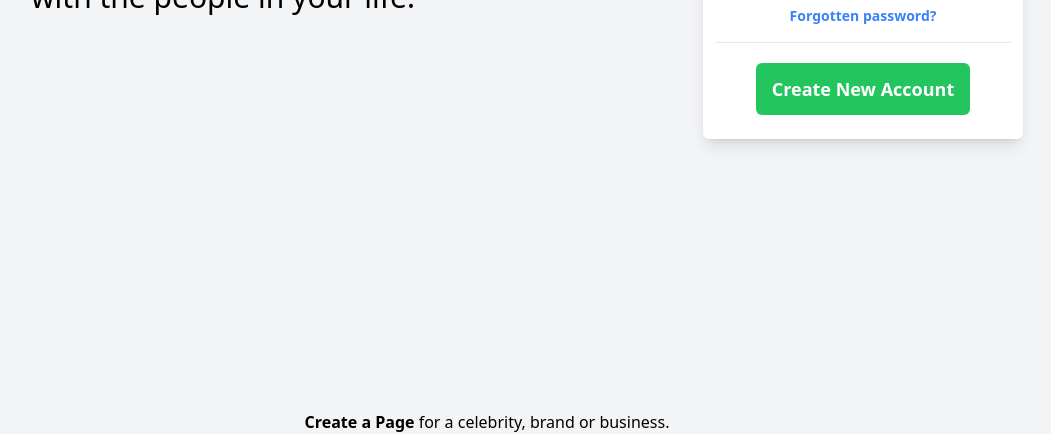
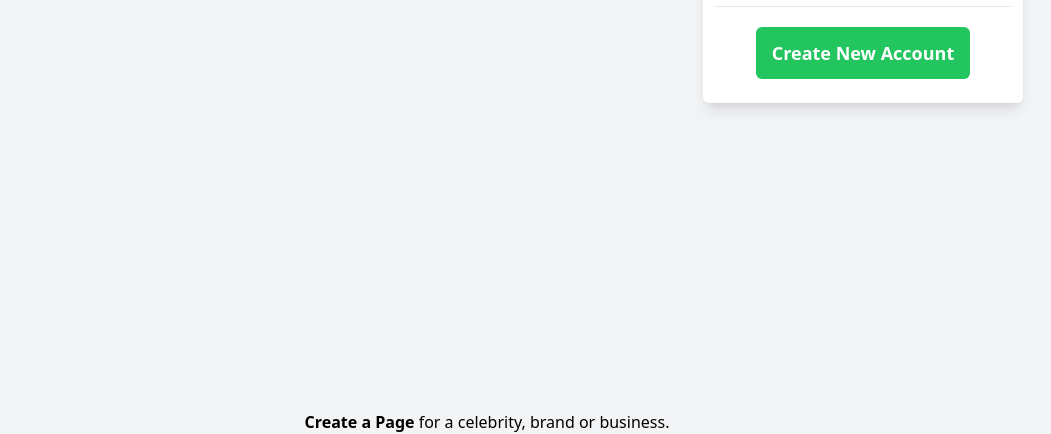
Before and after one commit to ipriyam26/Facebook-home-clone, a website: page index.html in a window 1280 px wide. Shown: the part 406-840 px from the top of the page, without its empty margins (153-1204 px from the left). Drawn offline with nearby package versions, Linux system fonts and the light colour scheme.

Commit message:
<< LAZY AF 4>>

```diff
--- a/index.html
+++ b/index.html
@@ -21,7 +21,6 @@
               <input type="text" class="px-4 h-12 my-2 border rounded-md border-1 outline-blue-400 border-gray-300" placeholder="Email address or phone number" />
               <input type="text" class="px-4 h-12 my-2 border rounded-md border-1 outline-blue-400 border-gray-300" placeholder="Password" />
             <button class="bg-blue-500 text-white rounded-md h-12 my-3 font-bold py-3 hover:bg-blue-600">Log In</button>
-            <span class="text-center text-blue-500 text-sm font-semibold my-2 cursor-pointer hover:underline" >Forgotten password?</span>
             <hr class="my-2"/>
             <button class="bg-green-500 mx-auto py-3 px-4 text-white w-fit rounded-md my-3 font-bold  hover:bg-green-600">Create New Account</button>
             <!-- <p><a href=""><strong>Create a Page</strong></a> for a celebrity, brand or business.</p> -->
```
